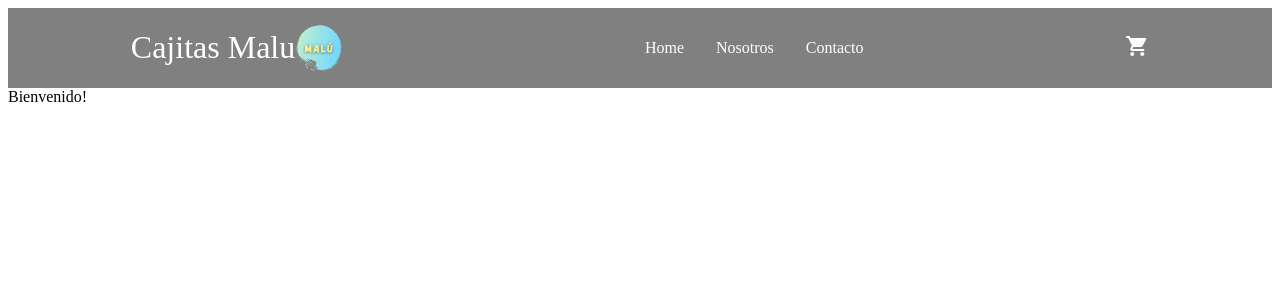
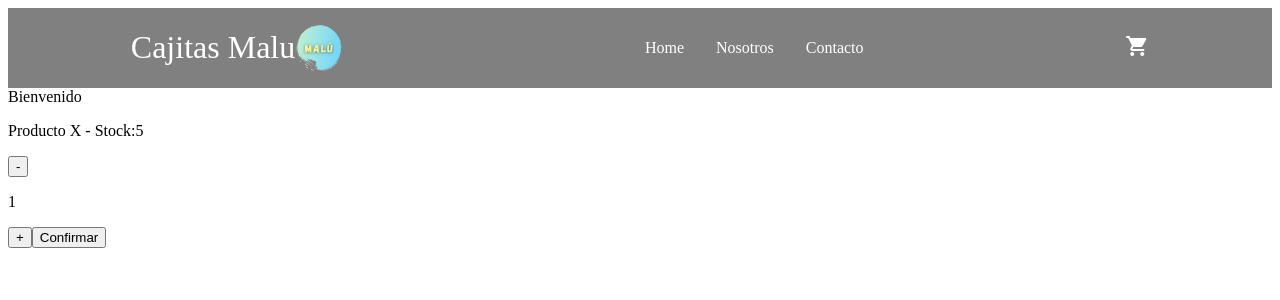
Before and after one commit to juliancrispino/charlymaniaJulianCrispino, a React (Create React App) app: page / in a window 1280 px wide. Shown: the top 300 px of the page. Built offline with nearby package versions, Linux system fonts and the light colour scheme.

Commit message:
botones de adicion/resta de producto y stock

```diff
--- a/package.json
+++ b/package.json
@@ -6,6 +6,7 @@
     "@testing-library/jest-dom": "^5.16.1",
     "@testing-library/react": "^11.2.7",
     "@testing-library/user-event": "^12.8.3",
+    "bootstrap": "^5.1.3",
     "react": "^17.0.2",
     "react-dom": "^17.0.2",
     "react-scripts": "4.0.3",
--- a/src/App.js
+++ b/src/App.js
@@ -1,12 +1,12 @@
 import NavBar from './components/NavBar'
 import ItemListContainer from './components/ItemListContainer'
+
 
 function App() {
   return<>
 
     <NavBar />
     <ItemListContainer greeting={"Bienvenido"}/>
-
   </>;
 }
 
--- /dev/null
+++ b/src/components/ItemCount.js
@@ -0,0 +1,40 @@
+import { useState } from "react"
+
+const ItemCount = ({ stock, initial, onAdd }) => {
+
+    const [contador, setContador] = useState(initial)
+
+    const disminuirContador = () => {
+        if (contador > initial) {
+            setContador(contador - 1)
+        }
+    }
+
+
+    const aumentarContador = () => {
+        if (contador < stock) {
+            setContador(contador + 1)
+        }
+    }
+
+    const confirmarCantidad = () => {
+        console.log(`cantidad confirmada: ${contador}`);
+        //onAdd(contador)
+    }
+
+
+
+    return (
+        <div>
+
+            <p>Producto X - Stock:{stock}</p>
+            <button onClick={disminuirContador}>-</button>
+            <p> {contador} </p>
+            <button onClick={aumentarContador}>+</button>
+            <button onClick={confirmarCantidad}>Confirmar</button>
+
+        </div>
+    )
+}
+
+export default ItemCount
--- a/src/components/ItemListContainer.js
+++ b/src/components/ItemListContainer.js
@@ -1,9 +1,14 @@
+import ItemCount from './ItemCount';
+
+
 const ItemListContainer = ({greeting}) => {
 
+    const onAdd = () => {}
 
     return (
         <div>
-            {greeting}!
+            {greeting}
+            <ItemCount stock={5} initial={1} onAdd={onAdd} />
         </div>
     )
 }
```
Also changed, not shown: 1 other file (tests, documents, lock files or other folders).
